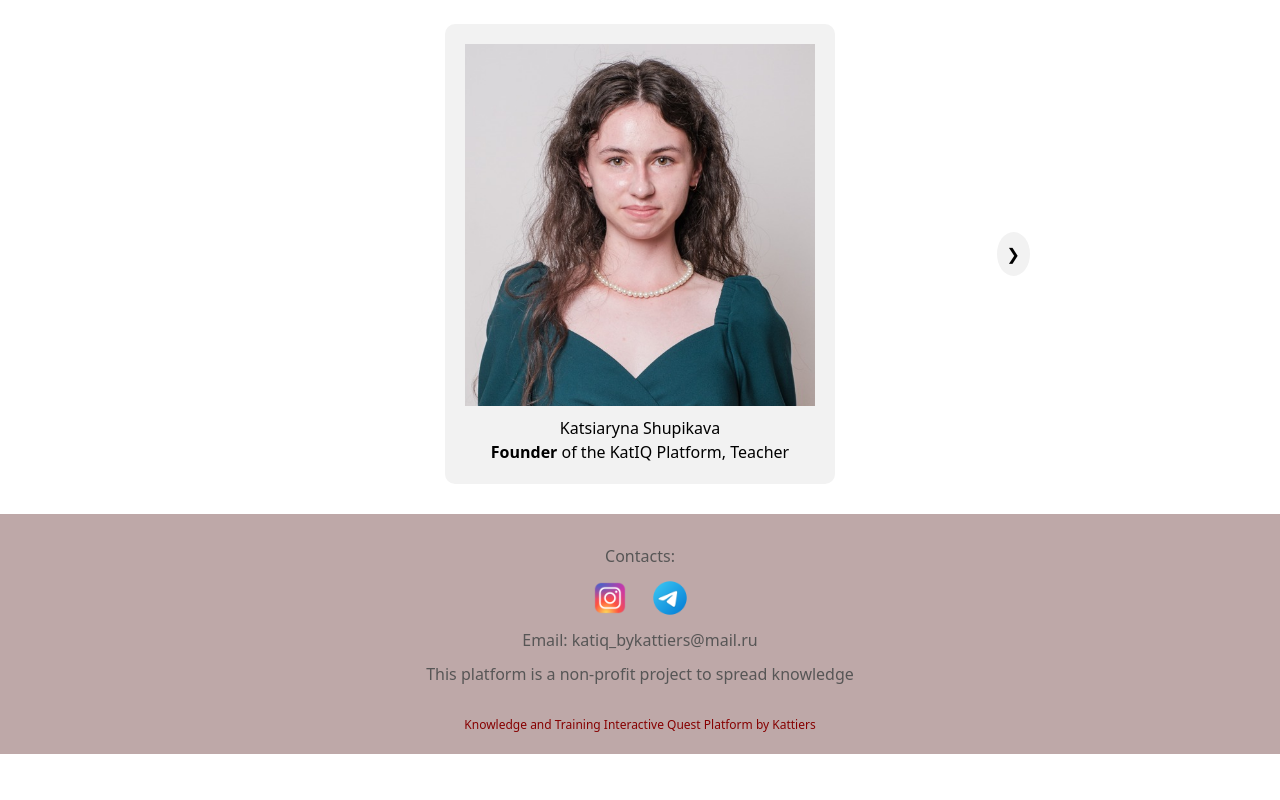
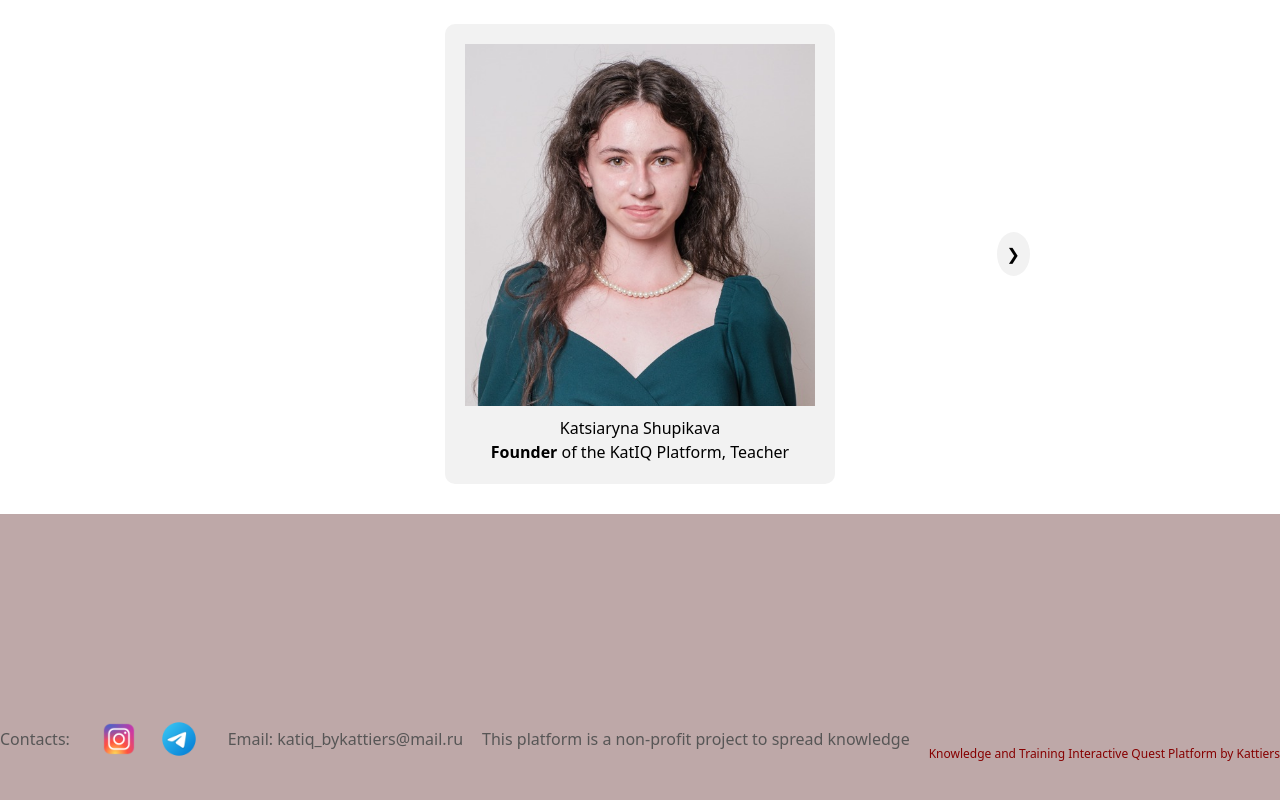
Before and after one commit to kattiers/katIQ, an Angular app: page / in a window 1280 px wide. Shown: the part 672-1472 px from the top of the page. Before the commit the page ends 1426 px from the top, so only its background shows below. Built offline with nearby package versions, Linux system fonts and the light colour scheme.

Commit message:
Initial commit

```diff
--- a/src/app/lesson-showing/lesson-showing.component.css
+++ b/src/app/lesson-showing/lesson-showing.component.css
@@ -171,6 +171,10 @@ html, body {
     right: 0;
     flex-shrink: 0;
     margin-top: auto;
+    flex-shrink: 0;
+    display: flex;
+    justify-content: space-between;
+    min-height: 450px;
 }
 
 .footer p {
```
